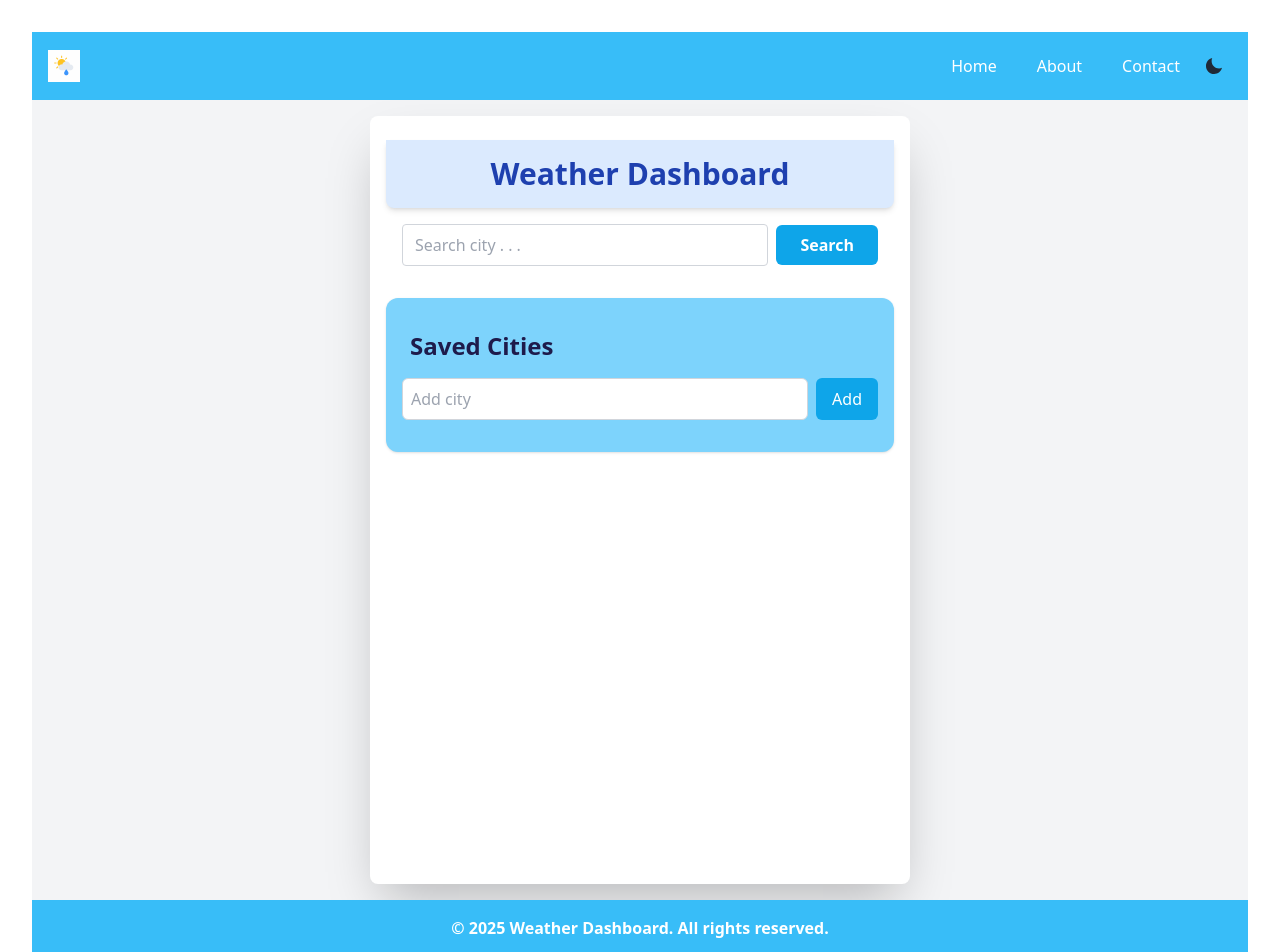
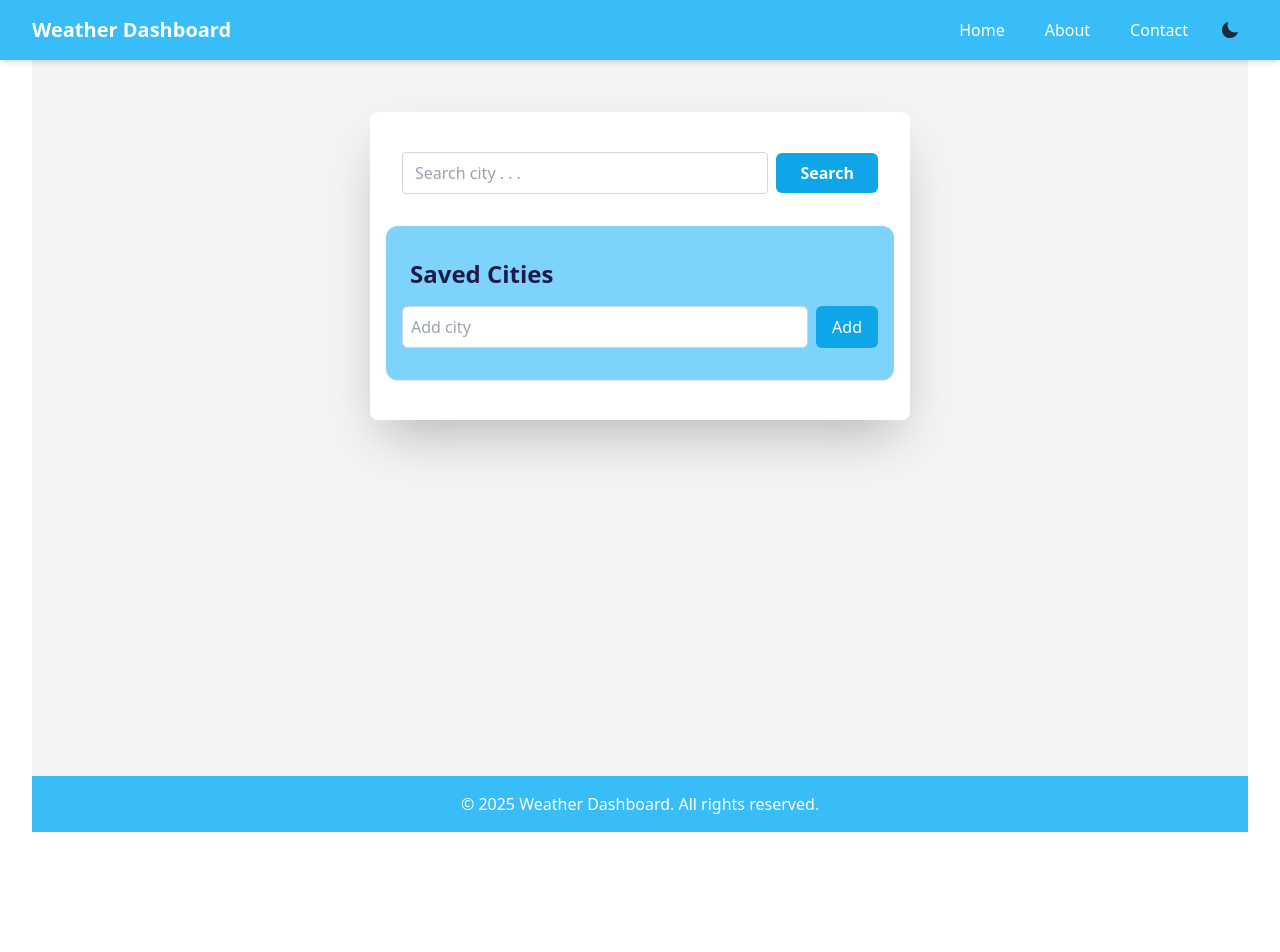
Before and after one commit to Olami0325/weather_dashboard, a React (Vite) app: page / in a window 1280 px wide. Shown: the top 952 px of the page. After the commit the page ends 864 px from the top, so only its background shows below. Built offline with nearby package versions, Linux system fonts and the light colour scheme.

Commit message:
fix bugs and added a cleaner resposiveness

```diff
--- a/src/components/Footer.jsx
+++ b/src/components/Footer.jsx
@@ -1,10 +1,9 @@
 function Footer() {
   return (
-    <footer className="w-full bg-sky-400 text-white font-semibold dark:bg-gray-800  dark:text-gray-100 text-center p-4">
-      <p>
+    <footer className="w-full bg-sky-400 dark:bg-gray-800 text-white dark:text-gray-100 py-4 mt-auto">
+      <div className=" max-w-[540px] mx-auto px-4 lg:px-8 text-center">
         &copy; {new Date().getFullYear()} Weather Dashboard. All rights reserved.
-
-      </p>
+      </div>
     </footer>
   );
 }
--- a/src/components/Header.jsx
+++ b/src/components/Header.jsx
@@ -8,12 +8,13 @@ function Header() {
   const [isOpen, setIsOpen] = useState(false);
 
   return (
-    <header className="flex w-full justify-between items-center p-4 bg-sky-400 dark:bg-gray-800 text-white dark:text-gray-100 relative">
-
-      <img src={Logo} alt="Logo" className="w-8" />
-
-      {/* Desktop Navbar and ThemeToggle */}
-      <div className="hidden md:flex items-center space-x-4">
+    <header className=" w-full fixed top-0 left-0 z-50 bg-sky-400 dark:bg-gray-800 text-white dark:text-gray-100 shadow-md ">
+      <div className="max-w-[540px] mx-auto px-4 py-3 flex justify-between items-center lg:max-w-full lg:px-8">
+         <h1 className="text-xl font-bold  ">
+          Weather Dashboard
+        </h1>
+         {/* Desktop Navbar and ThemeToggle */}
+      <div className="hidden md:flex items-center space-x-4 lg:space-x-6 lg:ml-auto">
         <Navbar />
         <ThemeToggle />
       </div>
@@ -32,6 +33,7 @@ function Header() {
           <Navbar isOpen={isOpen} closeMenu={() => setIsOpen(false)} />
         </div>
       )}
+      </div>
     </header>
   );
 }
--- a/src/components/Layout.jsx
+++ b/src/components/Layout.jsx
@@ -5,9 +5,9 @@ import { Outlet } from "react-router-dom";
 
 function Layout(){
     return (
-        <div className="flex flex-col h-screen">
+        <div className="flex flex-col h-screen bg-gray-100 dark:bg-gray-900 text-gray-900 dark:text-gray-100">
             <Header/>
-            <main className="flex-grow">
+            <main className="flex-grow mt-16 lg:mt-20 px-4 lg:px-8">
                 <Outlet />
             </main>
             <Footer />
--- a/src/pages/Dashboard.jsx
+++ b/src/pages/Dashboard.jsx
@@ -94,11 +94,9 @@ function Dashboard() {
     setSavedCities((prev) => prev.filter((c) => c !== cityToRemove));
 
   return (
-    <div className="min-h-screen w-full bg-gray-100 flex justify-center p-4">
+    <div className="flex justify-center">
       <div className="w-full max-w-[540px] shadow-2xl dark:shadow-lg mx-auto bg-white dark:bg-gray-900 text-gray-900 dark:text-gray-100 flex flex-col rounded-lg overflow-x-hidden px-4 py-6">
-        <h2 className="text-3xl font-extrabold text-center py-4 bg-blue-100 dark:bg-gray-800 text-blue-800 dark:text-blue-300 rounded-b-lg shadow-md">
-          Weather Dashboard
-        </h2>
+
         {/* SearchBar with onSearch prop */}
         <SearchBar onSearch={handleSearch} />
 
```
